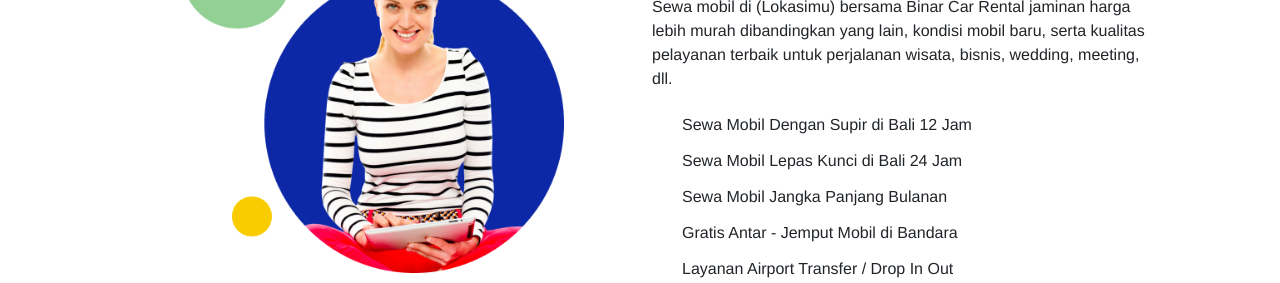
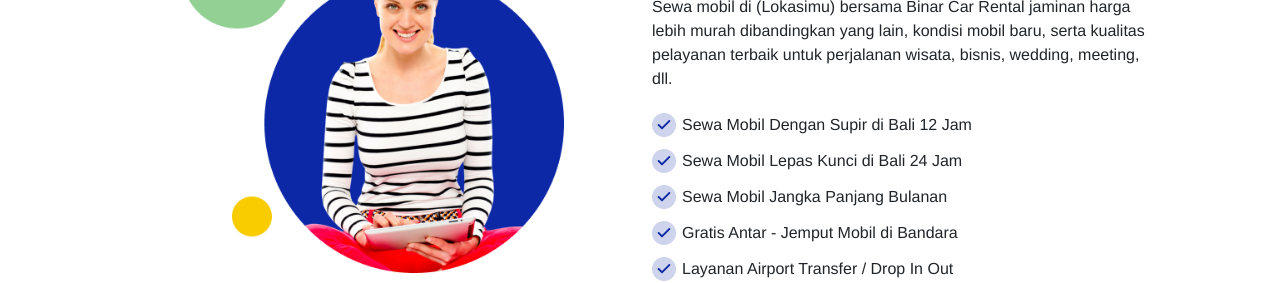
Before and after one commit to ignferry/binar-car-rental, a website: page public/landing_page.html in a window 1280 px wide. Shown: the part 681-964 px from the top of the page. Drawn offline with nearby package versions, Linux system fonts and the light colour scheme.

Commit message:
add uncomitted changes

```diff
--- a/public/css/style.css
+++ b/public/css/style.css
@@ -84,7 +84,7 @@ section::before {
 
 #ourServices li {
     padding-left: 30px;
-    background: url("./assets/list_bullet.png") no-repeat left center;
+    background: url("../assets/list_bullet.png") no-repeat left center;
     line-height: 36px;
 }
 
```
Also changed, not shown: package.json (+8 -1 lines), tsconfig.json (added, +109 -0 lines), public/css/style.example.css (deleted), 2 other files.
